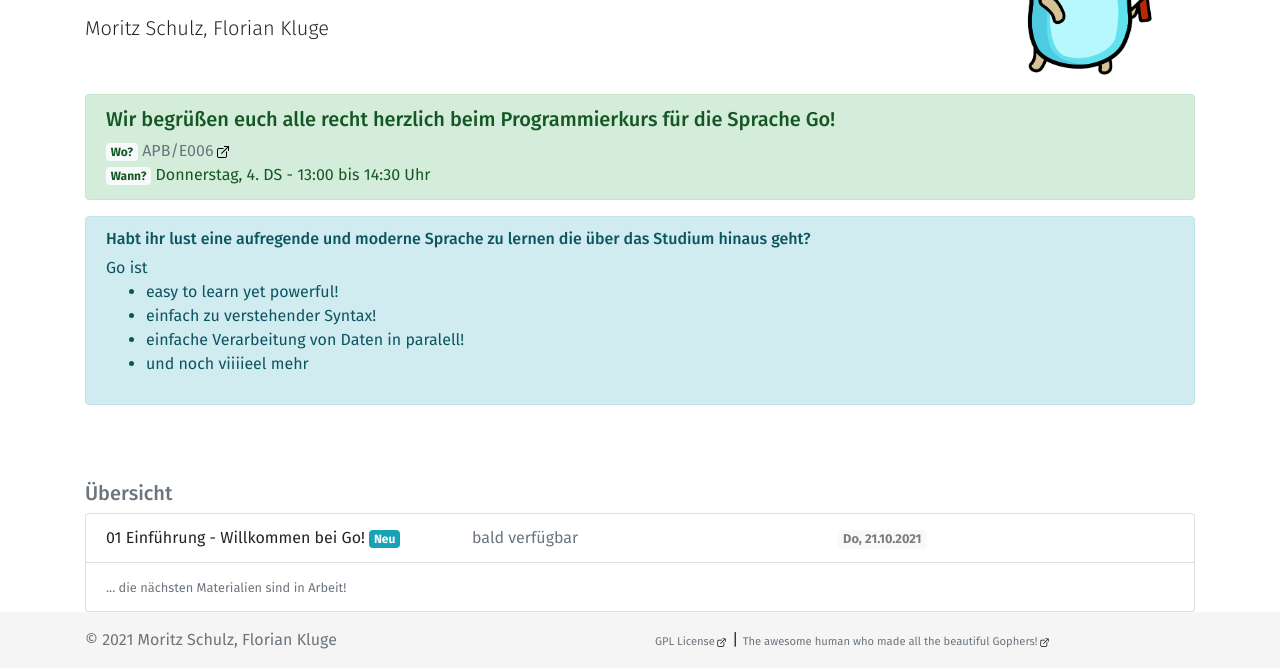
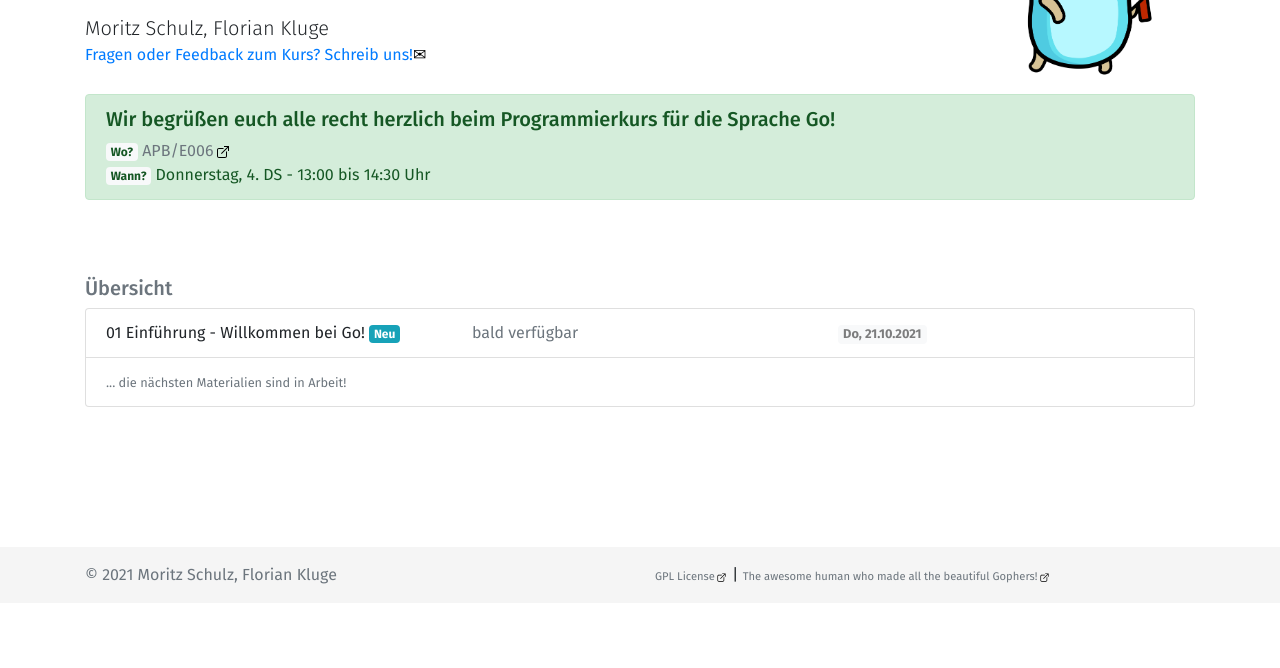
Before and after one commit to Trivo25/tud-go-course, a plain HTML site: page index.html in a window 1280 px wide. Shown: the part 197-865 px from the top of the page. After the commit the page ends 800 px from the top, so only its background shows below. Drawn offline with nearby package versions, Linux system fonts and the light colour scheme.

Commit message:
added contact

```diff
--- a/assets/css/global.css
+++ b/assets/css/global.css
@@ -62,3 +62,8 @@ code {
   display: inline-block;
   vertical-align: text-bottom;
 }
+
+.mail-to::after {
+  content: "\2709";
+  color: black;
+}
--- a/index.html
+++ b/index.html
@@ -48,6 +48,8 @@
           <h1 class="mt-5">Go-Programmierkurs</h1>
           <p class="lead">Wintersemester 2021/22</p>
           <span class="lead contact">Moritz Schulz, Florian Kluge</span>
+          <br><a href="mailto:tud-go-course@technotro.com" class="mail-to">Fragen oder Feedback zum Kurs? Schreib uns!</a>
+
         </div>
 
         <div class="col-sm">
@@ -61,7 +63,7 @@
         <span class="badge bg-light">Wo?</span> <a href="https://navigator.tu-dresden.de/raum/542100.2110" target="_blank" class="open-website text-muted">APB/E006</a>
         <br><span class="badge bg-light">Wann?</span> <span>Donnerstag, 4. DS - 13:00 bis 14:30 Uhr</span>
       </div>
-      <div class="alert alert-info" role="alert">
+      <!-- <div class="alert alert-info" role="alert">
         <h6>Habt ihr lust eine aufregende und moderne Sprache zu lernen die über das Studium hinaus geht?</h6>
         <span>Go ist</span>
         <ul>
@@ -70,7 +72,7 @@
           <li>einfache Verarbeitung von Daten in paralell!</li>
           <li>und noch viiiieel mehr</li>
         </ul>
-      </div>
+      </div> -->
     </div>
 
     <div class="container">
```
